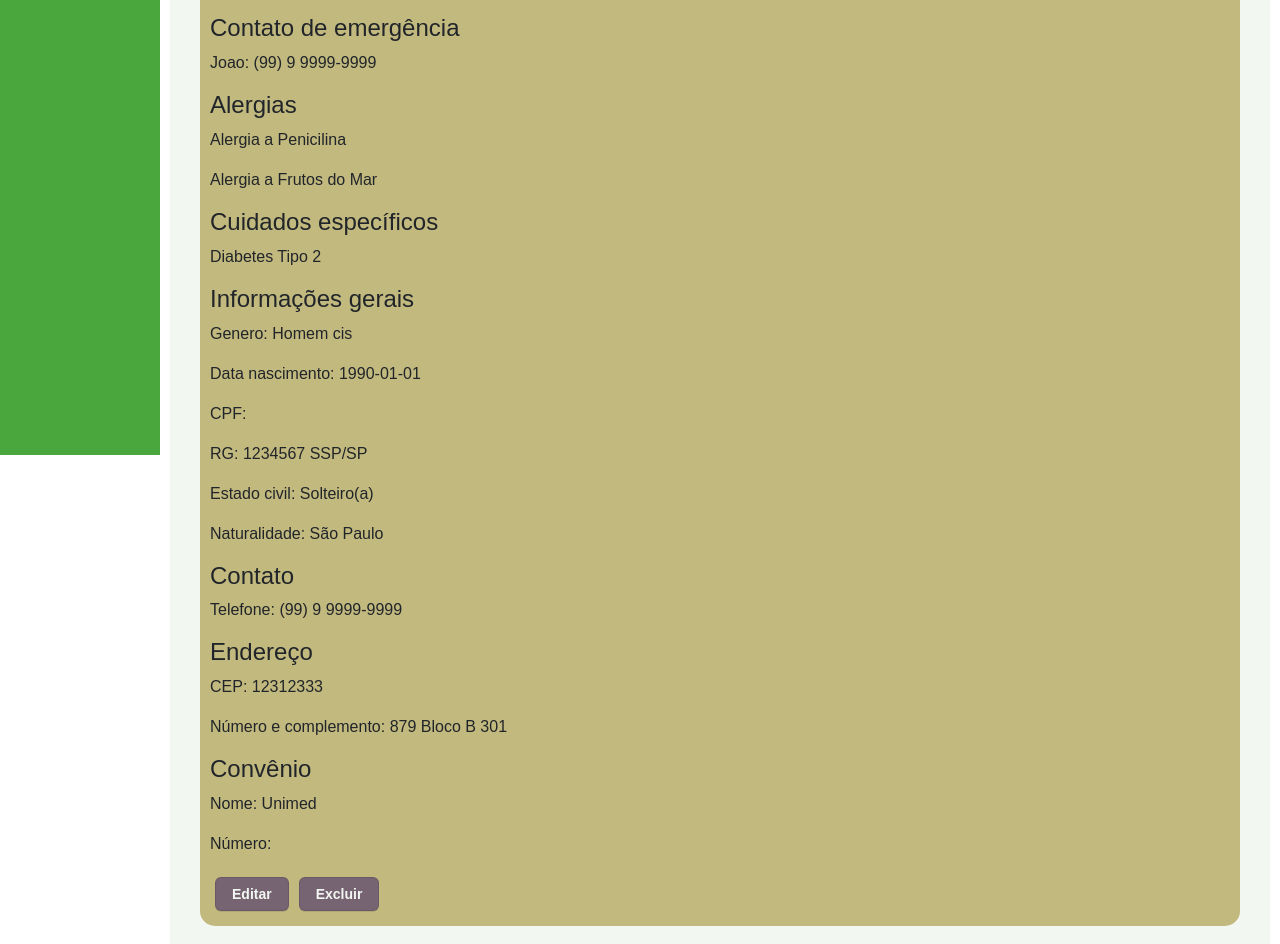
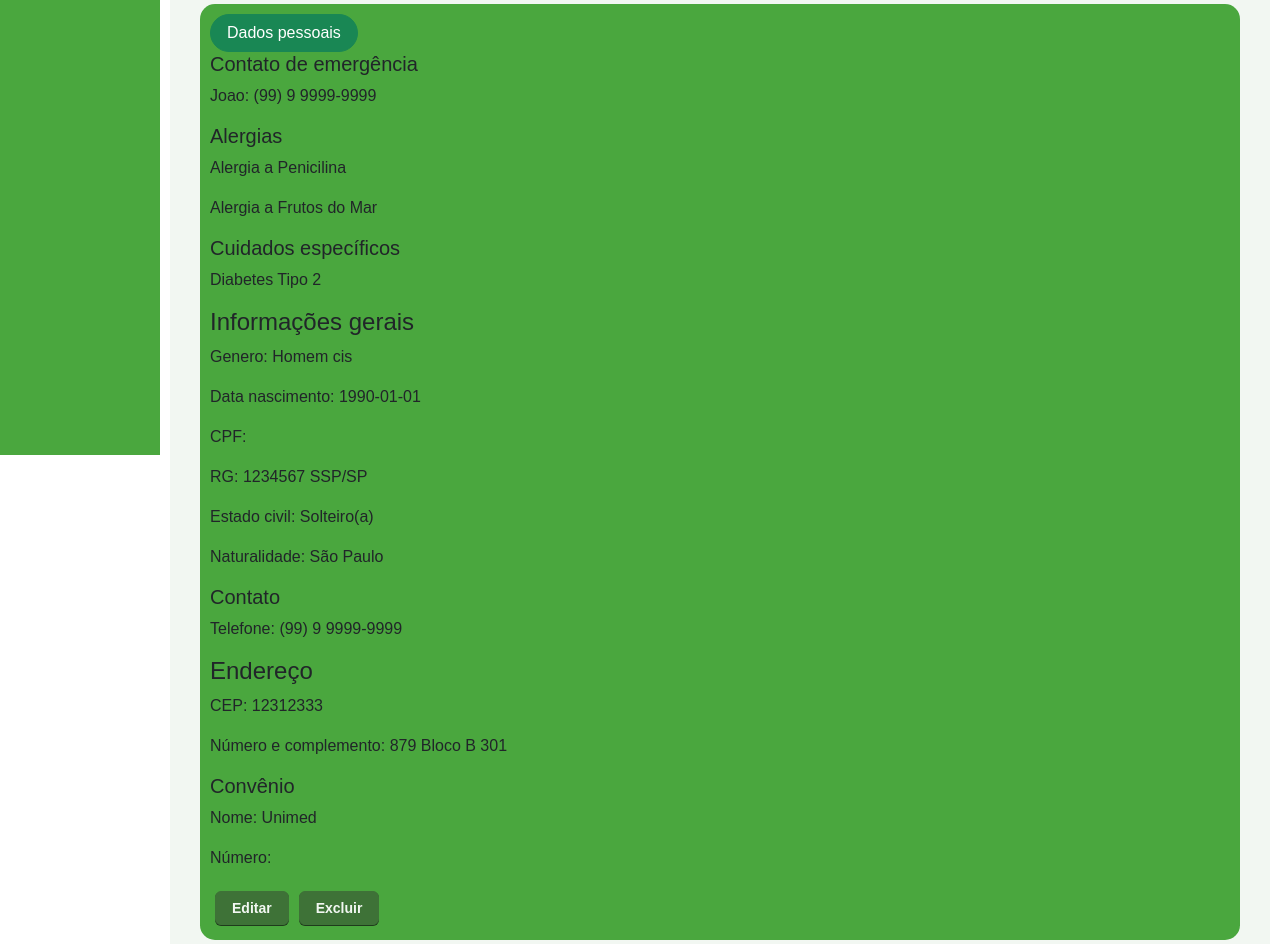
Before and after one commit to heloiseap/LABMedical, an Angular app in the folder LABMedical/: page /prontuarios/1 in a window 1280 px wide. Shown: the part 345-1289 px from the top of the page. Built offline with nearby package versions, Linux system fonts and the light colour scheme; sample sign-in values are in the browser's storage.

Commit message:
mudanças no prontuario

```diff
--- a/LABMedical/src/app/inicio/inicio.component.html
+++ b/LABMedical/src/app/inicio/inicio.component.html
@@ -57,7 +57,8 @@
             routerLink="../prontuarios/{{ paciente.id }}"
           >
             Mais detalhes
-        </button></div>
+          </button>
+        </div>
       </div>
     </div>
     <button
--- a/LABMedical/src/app/login/login.component.ts
+++ b/LABMedical/src/app/login/login.component.ts
@@ -3,6 +3,8 @@ import { FormControl, FormGroup, ReactiveFormsModule, Validators } from '@angula
 import { Router, RouterLink } from '@angular/router';
 import usuarios from '../../mock-db/usuarios.json';
 import { CommonModule } from '@angular/common';
+import { TokenService } from '../services/token.service';
+import { LocalStorageService } from '../services/local-storage.service';
 
 @Component({
   selector: 'app-login',
@@ -21,7 +23,7 @@ export class LoginComponent implements OnInit {
     senhaUser: ''
   }
 
-  constructor(private router: Router){}
+  constructor(private router: Router, private tokenService: TokenService, private localStorageService: LocalStorageService){}
 
   ngOnInit(): void {
     this.loginForm = new FormGroup({
@@ -40,10 +42,13 @@ export class LoginComponent implements OnInit {
       if (check.length !=0) {
         if (check[0].senha == this.loginForm.controls.senhaUser.value){
           //
-          const token = this.gerarMockToken(check[0].email)
+          let token = this.tokenService.gerarMockToken(check[0].email)
           //
-          localStorage.setItem("token", token)
-          localStorage.setItem("logado","true")
+          this.localStorageService.setItem("nomeUser", check[0].nome)
+          this.localStorageService.setItem("token", token)
+          //localStorage.setItem("nomeUser", check[0].nome)
+          // localStorage.setItem("token", token)
+          // localStorage.setItem("logado","true")
           this.router.navigate(['inicio'])
 
         } else {
@@ -66,9 +71,4 @@ export class LoginComponent implements OnInit {
   mudarSenha() {
     this.router.navigate(['reset-senha'])
   }
-
-  //gerar token sem backend
-  gerarMockToken(email: string): string {
-    return `mock-token-${email}-${new Date().getTime()}`
-  }
 }
--- a/LABMedical/src/app/prontuarios/prontuario-paciente/prontuario-paciente.component.html
+++ b/LABMedical/src/app/prontuarios/prontuario-paciente/prontuario-paciente.component.html
@@ -1,16 +1,16 @@
 <div class="prontuario-div">
+  <h2>{{ this.paciente.nome }}</h2>
   <div class="info">
-    <h2>{{ this.paciente.nome }}</h2>
-
-    <h4>Contato de emergência</h4>
+    <button class="btn btn-success rounded-pill px-3" type="button" data-bs-toggle="collapse" data-bs-target="#demo" aria-expanded="false" aria-controls="demo">Dados pessoais</button>
+    <h5>Contato de emergência</h5>
     <p>
       {{ this.paciente.nomeEmergencia }}:
       {{ this.paciente.contatoEmergencia }}
     </p>
-    <h4>Alergias</h4>
+    <h5>Alergias</h5>
     <p *ngIf="paciente.alergias.length == 0">Nenhuma informada</p>
     <p *ngFor="let alergias of paciente.alergias">{{ alergias }}</p>
-    <h4>Cuidados específicos</h4>
+    <h5>Cuidados específicos</h5>
     <p *ngIf="paciente.cuidadosEspecificos.length == 0">Nenhum informado</p>
     <p *ngFor="let cuidados of paciente.cuidadosEspecificos">{{ cuidados }}</p>
 
@@ -22,7 +22,7 @@
     <p>Estado civil: {{ paciente.estadoCivil }}</p>
     <p>Naturalidade: {{ paciente.naturalidade }}</p>
 
-    <h4>Contato</h4>
+    <h5>Contato</h5>
     <p>Telefone: {{ paciente.telefone }}</p>
     <h4>Endereço</h4>
     <p>CEP: {{ paciente.cep }}</p>
@@ -30,12 +30,17 @@
     <p>
       Número e complemento: {{ paciente.numero }} {{ paciente.complemento }}
     </p>
-    <h4>Convênio</h4>
+    <h5>Convênio</h5>
     <p>Nome: {{ this.paciente.convenio }}</p>
     <p>Número: {{ this.paciente.nConvenio }}</p>
 
     <button class="btn-normal" (click)="editarPaciente()">Editar</button>
     <button class="btn-normal" (click)="excluirPaciente()">Excluir</button>
+    <div id="demo" class="collapse">
+    </div>
+    <!-- <h2>{{ this.paciente.nome }}</h2>
+
+-->
   </div>
 
   <div class="info">
@@ -57,7 +62,6 @@
         <button class="btn-normal" (click)="editarConsulta()">Editar</button>
         <button class="btn-normal" (click)="excluirConsulta()">Excluir</button>
       </div>
-
     </div>
   </div>
 
@@ -83,7 +87,6 @@
         <button class="btn-normal" (click)="editarExame()">Editar</button>
         <button class="btn-normal" (click)="excluirExame()">Excluir</button>
       </div>
-
     </div>
   </div>
 </div>
--- a/LABMedical/src/app/prontuarios/prontuario-paciente/prontuario-paciente.component.scss
+++ b/LABMedical/src/app/prontuarios/prontuario-paciente/prontuario-paciente.component.scss
@@ -2,18 +2,39 @@
     display: flex;
     flex-direction: column;
     .info{
-        background-color: #c2b97f;
+        background-color: #4aa73e;
         border-radius: 15px;
         padding: 10px;
         margin: 10px;
     }
 }
+
+.collapsible{
+  background-color: #eee;
+  color: #444;
+  cursor: pointer;
+  padding: 18px;
+  width: 100%;
+  border: none;
+  text-align: left;
+  outline: none;
+  font-size: 15px;
+}
+.active, .collapsible:hover {
+  background-color: #ccc;
+}
+.conteudo {
+  padding: 0 18px;
+  display: none;
+  overflow: hidden;
+  background-color: #f1f1f1;
+}
 .btn-normal {
   appearance: none;
-    background-color: #776472;
-    border: 1px solid rgba(27, 31, 35, 0.15);
+  background-color: #3e7237;
+  border: 1px solid #3e7237;
   border-radius: 6px;
-    box-shadow: rgba(27, 31, 35, 0.1) 0 1px 0;
+  box-shadow: #1f3a1c 0 1px 0;
   box-sizing: border-box;
   color: #f2f7f2;
   cursor: pointer;
--- a/LABMedical/src/app/prontuarios/prontuarios.component.html
+++ b/LABMedical/src/app/prontuarios/prontuarios.component.html
@@ -21,19 +21,28 @@
 <div>
   <div class="pacientes" *ngIf="this.mostrar">
     <div class="paciente" *ngFor="let paciente of listaPacientes">
-      <h4>{{ paciente.nome }}</h4>
-      {{ paciente.dataNascimento | calculoIdade }} anos
+      <img src="https://placehold.jp/150x150.png" />
+      <p class="nome">{{ paciente.nome }}</p>
+      <div>
+        <p><b>Idade </b></p>
+        <p>{{ paciente.dataNascimento | calculoIdade }} anos</p>
+        <p><b>Telefone </b></p>
         <p>{{ paciente.telefone }}</p>
+        <p><b>Convênio </b></p>
         <p>{{ paciente?.convenio }}</p>
+      </div>
+      <div>
         <button
           class="btn-normal"
           type="button"
-        routerLink='{{paciente.id}}'
+          routerLink="../prontuarios/{{ paciente.id }}"
         >
           Mais detalhes
         </button>
-
       </div>
-  <div class="mensagem-erro" *ngIf="resultadoVazio">Nenhum paciente encontrado</div>
-
     </div>
+    <div class="mensagem-erro" *ngIf="resultadoVazio">
+      Nenhum paciente encontrado
+    </div>
+  </div>
+</div>
--- a/LABMedical/src/app/prontuarios/prontuarios.component.scss
+++ b/LABMedical/src/app/prontuarios/prontuarios.component.scss
@@ -1,18 +1,20 @@
 
 .paciente {
-    background-color: lightgreen;
+  background-color: #4aa73e;
   color: black;
   display: flex;
   flex-direction: column;
   align-items: center;
-    border-radius: 15px;
+  // width: 200px;
+  border-radius: 10px;
   padding: 10px;
   margin: 10px;
-
-  h4 {
-    color: #294d4a;
+  // box-sizing: border-box;
+  .nome{
+    color: white;
+    font-size: large;
   }
-  img {
+  img{
     border-radius: 5px;
   }
 }
@@ -51,10 +53,10 @@
 }
 .btn-normal {
   appearance: none;
-  background-color: #776472;
-  border: 1px solid rgba(27, 31, 35, 0.15);
+  background-color: #3e7237;
+  border: 1px solid #3e7237;
   border-radius: 6px;
-  box-shadow: rgba(27, 31, 35, 0.1) 0 1px 0;
+  box-shadow: #1f3a1c 0 1px 0;
   box-sizing: border-box;
   color: #f2f7f2;
   cursor: pointer;
--- a/LABMedical/src/app/prontuarios/prontuarios.component.ts
+++ b/LABMedical/src/app/prontuarios/prontuarios.component.ts
@@ -31,9 +31,12 @@ export class ProntuariosComponent {
   }
 
   buscarPaciente() {
-    this.listaPacientes = this.pacienteService.buscarPaciente(this.pesquisa);
-    if (this.listaPacientes == undefined || this.listaPacientes == null) {
-      this.resultadoVazio = true;
+    if(this.pesquisa !== '') {
+      this.listaPacientes = this.pacienteService.buscarPaciente(this.pesquisa);
+      if (this.listaPacientes == undefined || this.listaPacientes == null) {
+        this.resultadoVazio = true;
+      }
+
     }
 
     this.mostrar = true;
--- a/LABMedical/src/app/shared/paciente-card/paciente-card.component.html
+++ b/LABMedical/src/app/shared/paciente-card/paciente-card.component.html
@@ -1,3 +1,4 @@
 <div class="card">
-    <span> Nome: {{paciente?.nome}}</span>
+    <p> Nome: {{paciente?.nome}}</p>
+    <p> </p>
 </div>
--- a/LABMedical/src/app/shared/paciente-card/paciente-card.component.ts
+++ b/LABMedical/src/app/shared/paciente-card/paciente-card.component.ts
@@ -8,5 +8,5 @@ import { Component, Input } from '@angular/core';
   styleUrl: './paciente-card.component.scss'
 })
 export class PacienteCardComponent {
-  @Input() paciente: {nome: string} | undefined;
+  @Input() paciente: {nome: string, dataNascimento: string, telefone: string, convenio:string} | undefined;
 }
```
Lines whose indentation alone changed are shown as unchanged.
